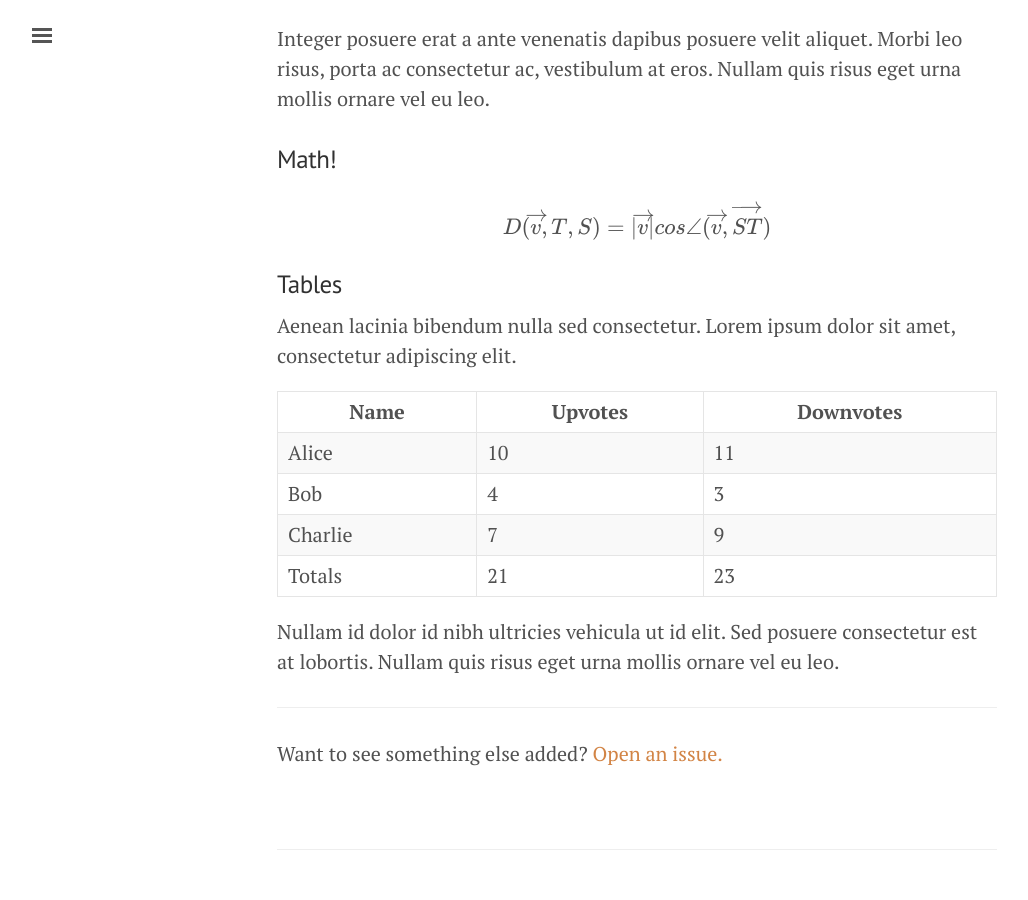
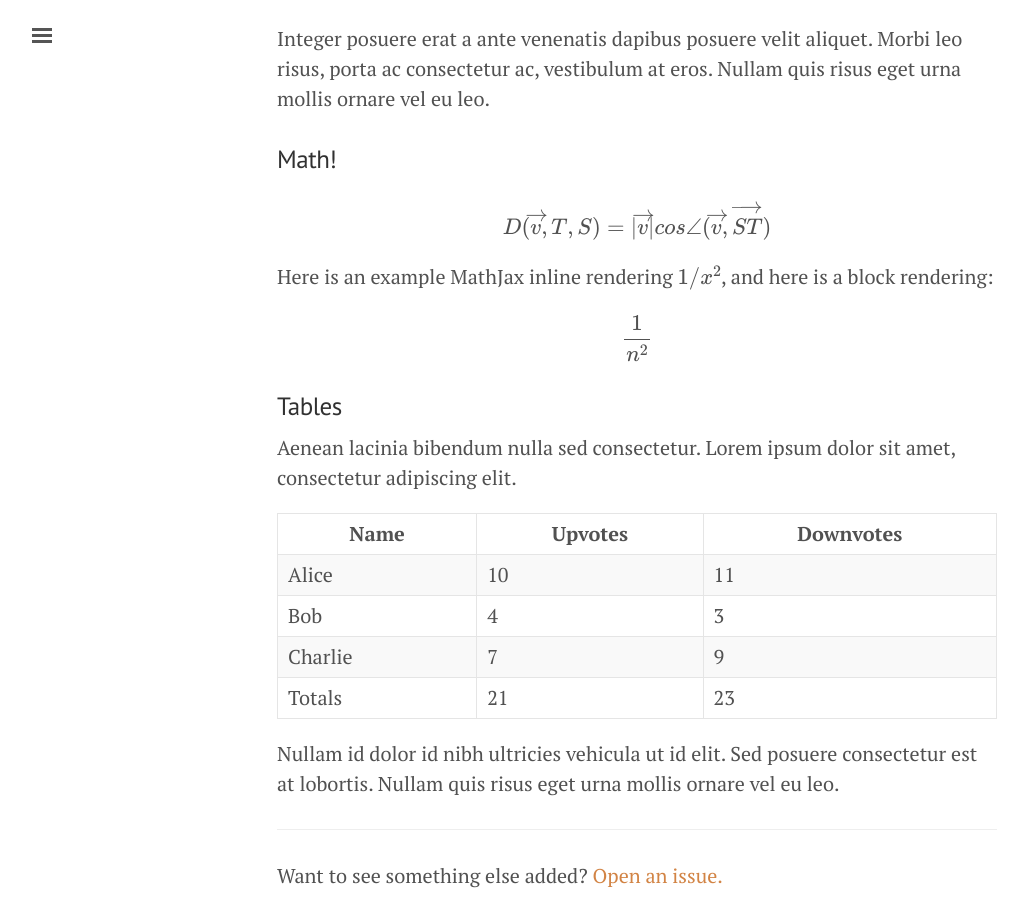
Before and after one commit to denmil/denmil.github.io, a Jekyll site: the page built from _posts/2015-07-10-example.md, in a window 1280 px wide and 900 px high, scrolled down 2657 px. Shown: the whole window, without its empty margins (3-1031 px from the left). Built offline with Jekyll 4.4.1, drawn with Linux system fonts in a browser that asks for light colours; formulas are drawn with MathJax 3.

Commit message:
Trying to fix latex

```diff
--- a/_posts/2015-07-10-example.md
+++ b/_posts/2015-07-10-example.md
@@ -83,6 +83,9 @@ Integer posuere erat a ante venenatis dapibus posuere velit aliquet. Morbi leo r
 
 $$D(\overrightarrow{v}, T, S) = |\overrightarrow{v}| cos \angle{(\overrightarrow{v},\overrightarrow{ST})}$$
 
+Here is an example MathJax inline rendering \\( 1/x^{2} \\), and here is a block rendering:
+\\[ \frac{1}{n^{2}} \\]
+
 ### Tables
 
 Aenean lacinia bibendum nulla sed consectetur. Lorem ipsum dolor sit amet, consectetur adipiscing elit.
```
